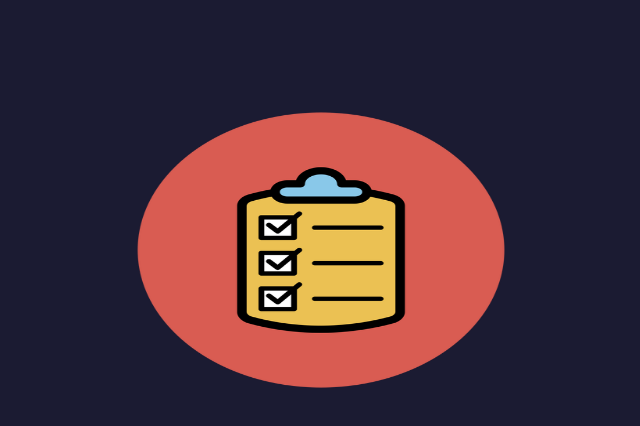
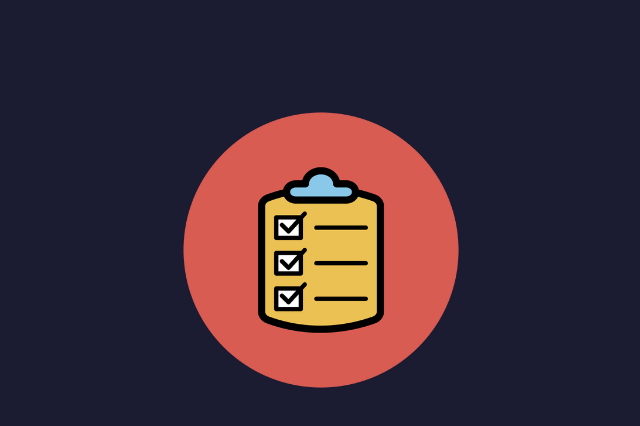
Before and after one commit to JaimeRomeroH/lista-de-tareas, a React (Create React App) app: page / in a window 1280 px wide. Shown: the top 426 px of the page, without its empty margins (319-959 px from the left). Built offline with nearby package versions, Linux system fonts and the light colour scheme.

Commit message:
Se modifico el ancho del logo

```diff
--- a/src/App.css
+++ b/src/App.css
@@ -28,6 +28,6 @@ body{
 }
 
 .logo{
-  width: 400px;
+  width: 300px;
   height: 300px;
 }
```
